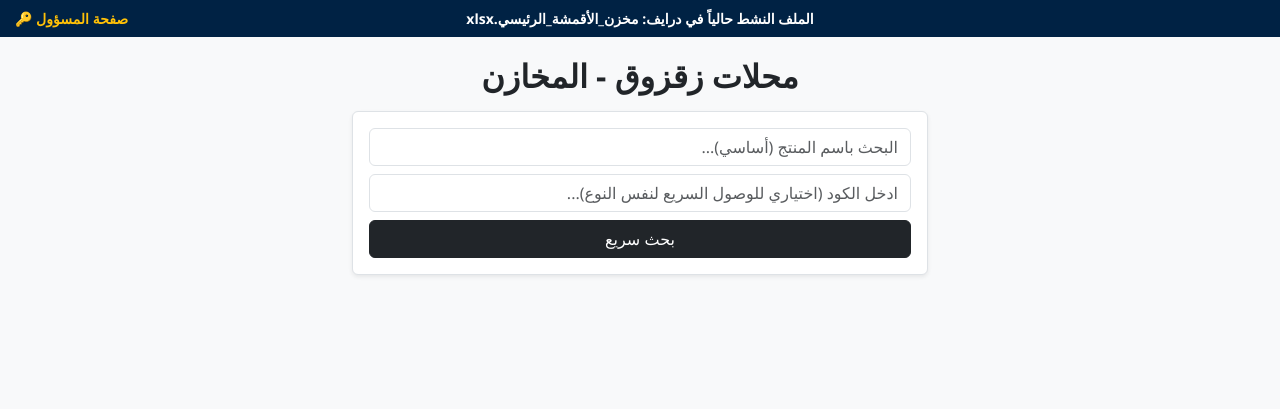
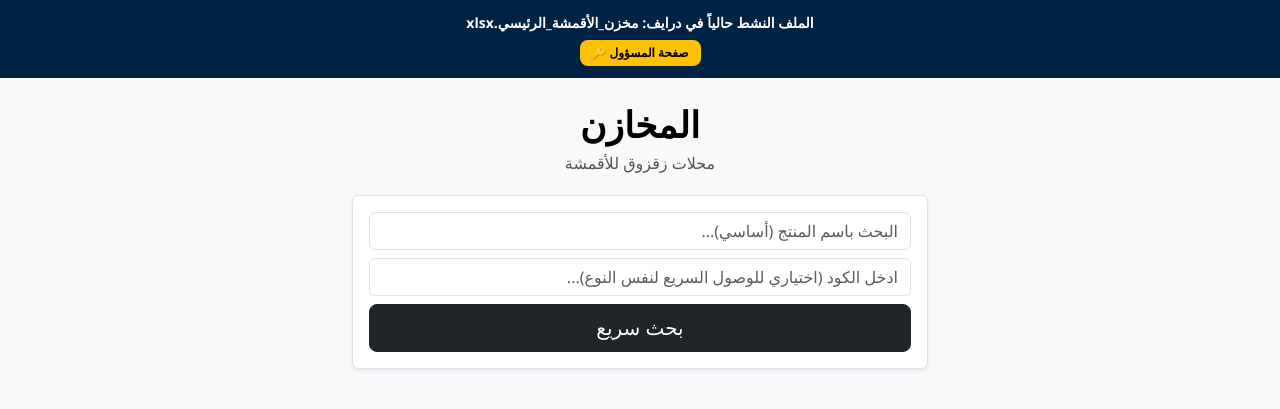
Before and after one commit to abdulrahmane006/Zagzoog-Store, a Flask app: page / in a window 1280 px wide. Shown: the top 409 px of the page. Run offline with Flask 3, Linux system fonts and the light colour scheme.

Commit message:
Update index.html

```diff
--- a/templates/index.html
+++ b/templates/index.html
@@ -7,8 +7,17 @@
     <link rel="stylesheet" href="https://cdn.jsdelivr.net/npm/bootstrap@5.3.0/dist/css/bootstrap.min.css">
     <style>
         body { direction: rtl; text-align: right; background-color: #f8f9fa; font-family: 'Segoe UI', sans-serif; }
-        .file-banner { background-color: #002244; color: #fff; text-align: center; padding: 8px; font-weight: bold; font-size: 14px; position: relative; }
-        .admin-link { position: absolute; left: 15px; top: 8px; color: #ffc107; text-decoration: none; }
+
+        /* البنر العلوي المنظم */
+        .top-banner { background-color: #002244; color: #fff; text-align: center; padding: 12px; font-weight: bold; }
+        .file-name-text { font-size: 14px; display: block; margin-bottom: 6px; color: #fff; }
+        .admin-btn-link { background-color: #ffc107; color: #000 !important; padding: 4px 12px; border-radius: 8px; font-size: 12px; text-decoration: none; font-weight: bold; display: inline-block; }
+
+        /* العناوين المطلوبة */
+        .main-header { text-align: center; margin-top: 25px; margin-bottom: 20px; }
+        .title-makhazen { font-size: 36px; font-weight: bold; color: #000; margin: 0; }
+        .title-shop { font-size: 16px; color: #555555; margin-top: 5px; }
+
         .unified-card { border: 2px solid #000; border-radius: 20px; padding: 20px; background: #fff; margin-top: 20px; }
         .prod-title { font-size: 26px; font-weight: bold; text-align: center; color: #000; margin-bottom: 15px; }
         .info-row { display: flex; justify-content: space-between; background: #f1f1f1; padding: 10px; border-radius: 12px; margin-bottom: 10px; }
@@ -20,18 +29,22 @@
 </head>
 <body>
 
-<div class="file-banner">
-    الملف النشط حالياً في درايف: <span id="fileNameDisplay">{{ file_name }}</span>
-    <a href="/admin" class="admin-link">صفحة المسؤول 🔑</a>
+<div class="top-banner">
+    <span class="file-name-text">الملف النشط حالياً في درايف: {{ file_name }}</span>
+    <a href="/admin" class="admin-btn-link">صفحة المسؤول 🔑</a>
 </div>
 
-<div class="container" style="max-width: 600px; margin-top: 20px;">
-    <h2 class="text-center fw-bold">محلات زقزوق - المخازن</h2>
+<div class="container" style="max-width: 600px;">
 
-    <div class="bg-white p-3 rounded shadow-sm mt-3 border">
+    <div class="main-header">
+        <h1 class="title-makhazen">المخازن</h1>
+        <div class="title-shop">محلات زقزوق للأقمشة</div>
+    </div>
+
+    <div class="bg-white p-3 rounded shadow-sm border">
         <input type="text" id="searchName" class="form-control mb-2" placeholder="البحث باسم المنتج (أساسي)...">
         <input type="text" id="searchCode" class="form-control mb-2" placeholder="ادخل الكود (اختياري للوصول السريع لنفس النوع)...">
-        <button onclick="doSearch()" class="btn btn-dark w-100">بحث سريع</button>
+        <button onclick="doSearch()" class="btn btn-dark w-100 btn-lg">بحث سريع</button>
     </div>
 
     <div id="results"></div>
@@ -54,7 +67,7 @@
                     <div class="mb-3">
                         <input type="text" name="notes" class="form-control" placeholder="ملاحظات السحب (اختياري)...">
                     </div>
-                    <button type="submit" class="btn btn-danger w-100 btn-lg">تأكيد الرفع والحفظ فوراً</button>
+                    <button type="submit" class="btn btn-danger w-100 btn-lg">تأكيد الرفع وحفظ الخارج فوراً</button>
                 </form>
             </div>
         </div>
@@ -89,7 +102,7 @@ function doSearch() {
                             <div><strong>ملاحظات:</strong> ${item.notes || '-'}</div>
                         </div>
                         <div class="meters-row">
-                            <div class="fw-bold mb-2">الأمتار المتوفرة:</div>
+                            <div class="fw-bold mb-2">الأمتار المتوفرة (اضغط على المتر لرفع وتصوير الخارج):</div>
                             <div class="d-flex flex-wrap">`;
 
                 item.meters.forEach(m => {
```
